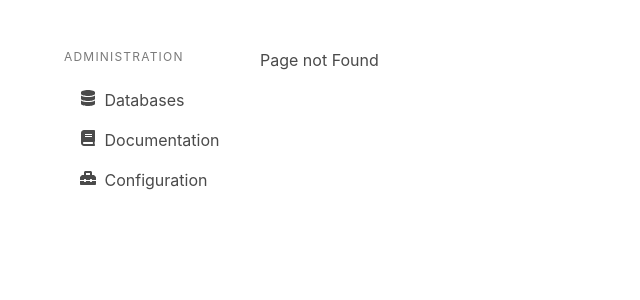
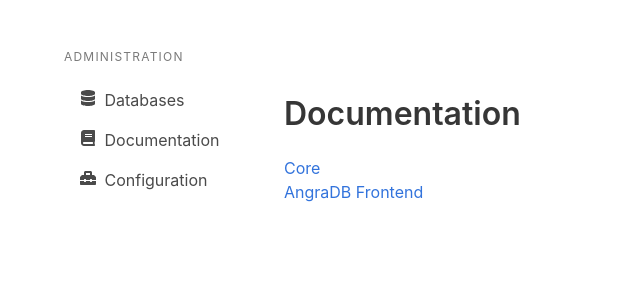
Before and after one commit to Angra-DB/frontend, a Vue app: page /documentation in a window 1280 px wide. Before the commit this address had no page. Shown: the top 300 px of the page, without its empty margins (0-640 px from the left). Built offline with nearby package versions, Linux system fonts and the light colour scheme.

Commit message:
Basic documentation page

```diff
--- a/src/components/menu/Menu.vue
+++ b/src/components/menu/Menu.vue
@@ -9,7 +9,7 @@
                   url="db"/>
       <MenuButton placeholder="Documentation"
                   icon="fas fa-book"
-                  url="#"/>
+                  url="documentation"/>
       <MenuButton placeholder="Configuration"
                   icon="fas fa-toolbox"
                   url="#"/>
--- /dev/null
+++ b/src/pages/documentation/Documentation.vue
@@ -0,0 +1,25 @@
+<template>
+    <section class="section">
+        <h1 class="title">Documentation</h1>
+        <a href="https://github.com/Angra-DB/core" target="_blank">
+            <div>
+                Core
+            </div>
+        </a>
+        <a href="https://github.com/Angra-DB/frontend" target="_blank">
+            <div>
+                AngraDB Frontend
+            </div>
+        </a>
+    </section>
+</template>
+
+<script>
+    export default {
+
+    }
+</script>
+
+<style scoped>
+
+</style>
--- a/src/routes.js
+++ b/src/routes.js
@@ -1,4 +1,5 @@
 import Databases from './pages/databases/Databases'
+import Documentation from './pages/documentation/Documentation'
 import HomePage from './pages/homepage/HomePage'
 import NotFoundComponent from './pages/NotFoundComponent'
 
@@ -6,6 +7,11 @@
     {
       path: '/db',
       component: Databases
+    },
+    {
+      path: '/documentation',
+      name: 'documentation',
+      component: Documentation
     },
     {
       path: '/',
```
